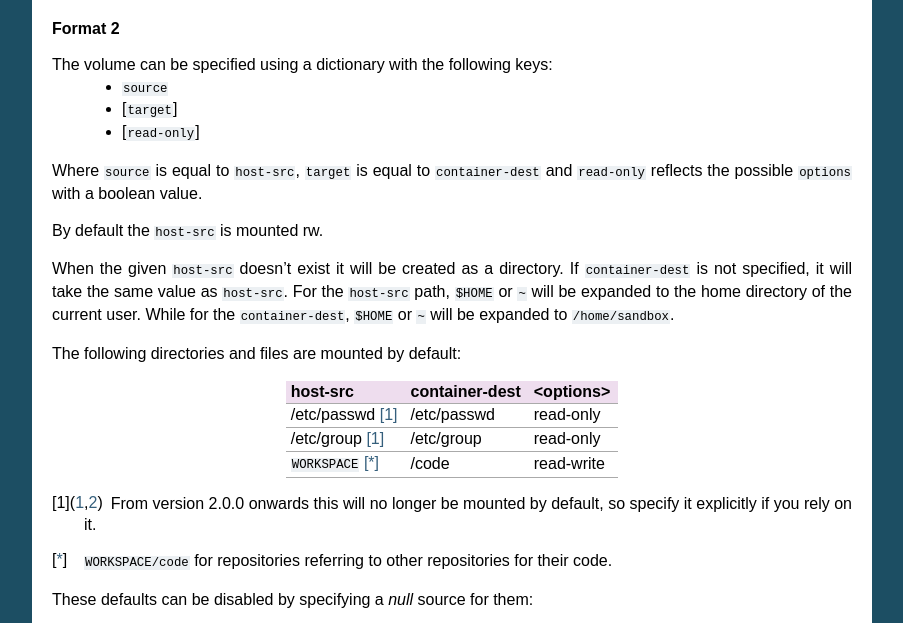
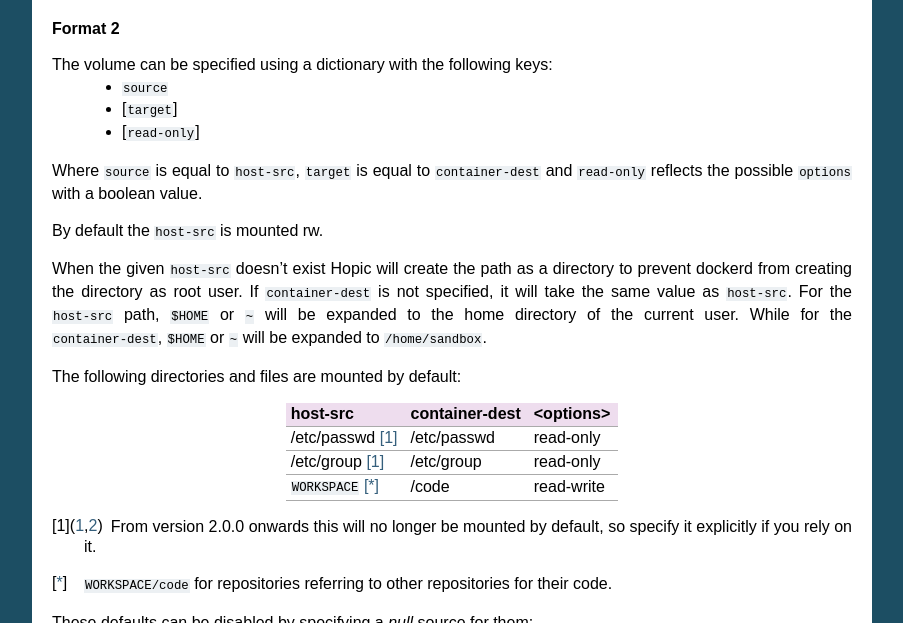
Before and after one commit to tomtom-international/hopic, a Sphinx documentation site: the page built from doc/source/config.rst, in a window 1280 px wide and 900 px high, scrolled down 6115 px, cut to the strip 0-623 px from the top of the window. Shown: the whole strip, without its empty margins (198-1101 px from the left). Built offline with Sphinx 7.4.7, drawn with Linux system fonts in a browser that asks for light colours.

Commit message:
docs: add reasoning behind possible directory creation when specifiying volumes

```diff
--- a/doc/source/config.rst
+++ b/doc/source/config.rst
@@ -287,7 +287,7 @@ Where ``source`` is equal to ``host-src``, ``target`` is equal to ``container-de
 
 By default the ``host-src`` is mounted rw.
 
-When the given ``host-src`` doesn't exist it will be created as a directory.
+When the given ``host-src`` doesn't exist Hopic will create the path as a directory to prevent dockerd from creating the directory as root user.
 If ``container-dest`` is not specified, it will take the same value as ``host-src``.
 For the ``host-src`` path, ``$HOME`` or ``~`` will be expanded to the home directory of the current user.
 While for the ``container-dest``, ``$HOME`` or ``~`` will be expanded to ``/home/sandbox``.
```
